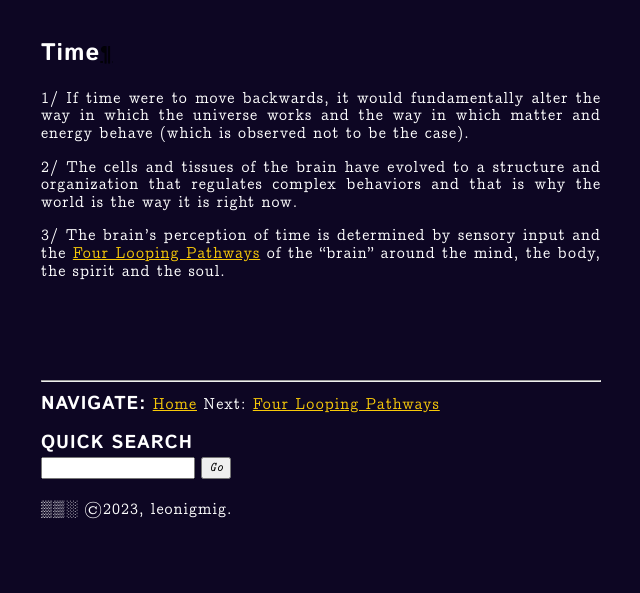
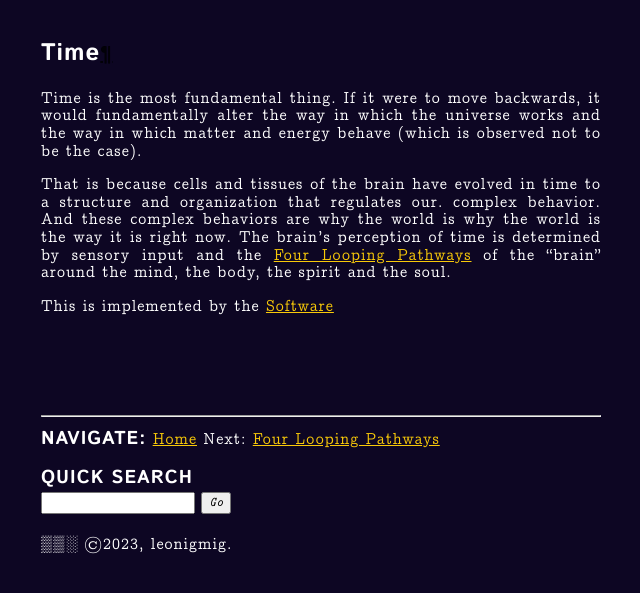
Before and after one commit to leonigmig/MidiMoke, a Sphinx documentation site: the page built from docs/source/pages/time.rst, in a window 1280 px wide. Shown: the top 593 px of the page, without its empty margins (319-959 px from the left). Built offline with Sphinx 7.4.7, drawn with Linux system fonts in a browser that asks for light colours.

Commit message:
some changes to docs

```diff
--- a/docs/source/pages/time.rst
+++ b/docs/source/pages/time.rst
@@ -1,11 +1,11 @@
 Time
 ----
 
-1/ If time were to move backwards, it would fundamentally alter the way in which the universe works and the way in which matter and energy behave (which is  observed not to be the case).
+Time is the most fundamental thing. If it were to move backwards, it would fundamentally alter the way in which the universe works and the way in which matter and energy behave (which is  observed not to be the case).
 
-2/ The cells and tissues of the brain have evolved to a structure and organization that regulates complex behaviors and that is why the world is the way it is right now.
+That is because cells and tissues of the brain have evolved in time to a structure and organization that regulates our. complex behavior. And these complex behaviors are why the world is why the world is the way it is right now. The brain's perception of time is determined by sensory input and the :ref:`Four Looping Pathways` of the "brain" around the  mind, the body, the spirit and the soul.
 
-3/ The brain's perception of time is determined by sensory input and the :ref:`Four Looping Pathways` of the "brain" around the  mind, the body, the spirit and the soul.
+This is implemented by the :ref:`Software`
 
 
 
@@ -14,3 +14,4 @@ Time
     :maxdepth: 2
 
     four-quadrants.rst
+    software.rst
```
Also changed, not shown: README.rst (+10 -0 lines), docs/source/pages/software.rst (added, +10 -0 lines), 1 other file.
